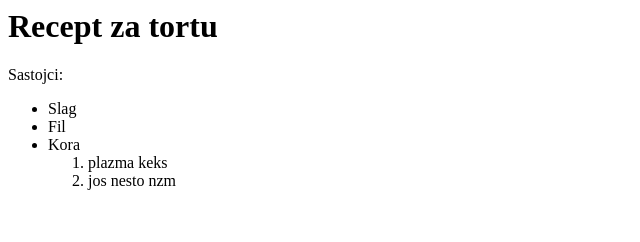
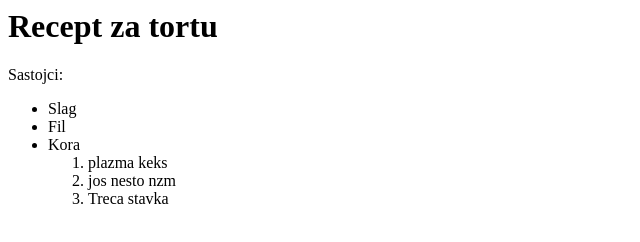
Before and after one commit to Brkitsu/Test, a plain HTML site: page index.html in a window 1280 px wide. Shown: the whole page, without its empty margins (0-640 px from the left). Drawn offline with Linux system fonts and the light colour scheme.

Commit message:
Update index.html

```diff
--- a/index.html
+++ b/index.html
@@ -10,6 +10,7 @@
 <ol>
 <li>plazma keks</li>
 <li>jos nesto nzm</li>
+  <li>Treca stavka</li>
 </ol>
 </ul>
   </body>
```
